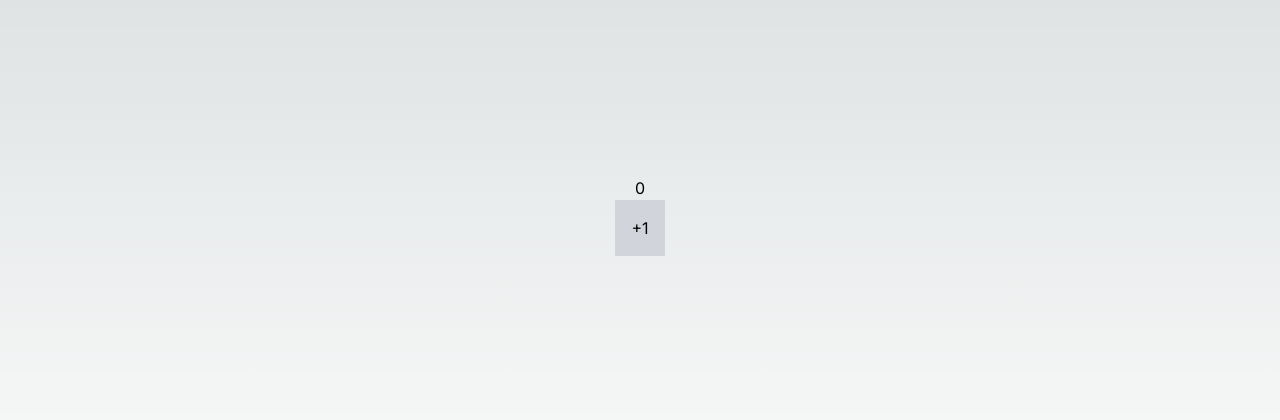
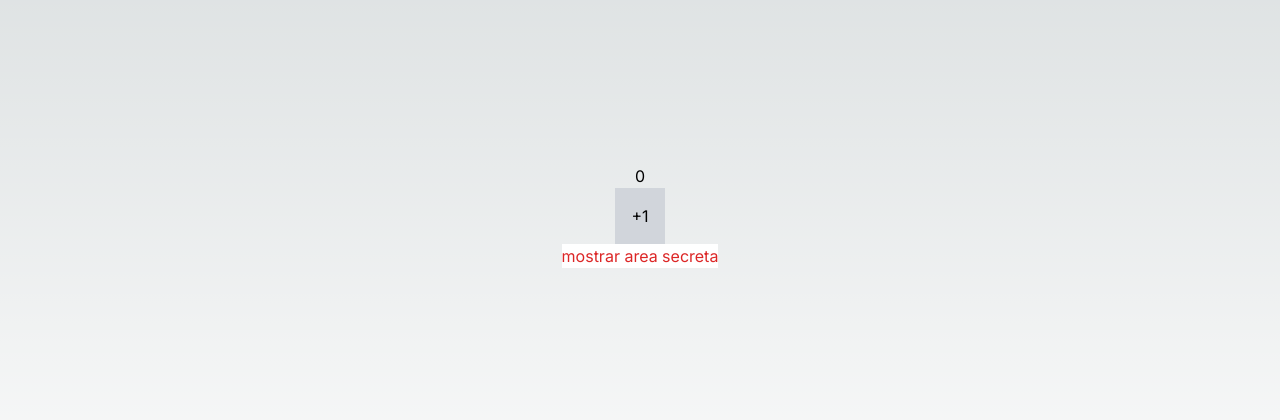
Before and after one commit to newtoncutrim/react-next, a Next.js app: page / in a window 1280 px wide. Shown: the part 184-604 px from the top of the page. Built offline with nearby package versions, Linux system fonts and the light colour scheme.

Commit message:
ajuste state

```diff
--- a/src/app/page.tsx
+++ b/src/app/page.tsx
@@ -46,11 +46,18 @@ const Page = () => {
     setNum(num + 1);
   }
 
+  const [show, setShowSecret] = useState(false);
+  function showSecret(){
+    setShowSecret(!show);
+  }
 
   return (
     <div className="container mx-auto w-screen h-screen justify-center items-center flex flex-col">
       <p>{num}</p>
       <button onClick={click} className='bg-gray-300 p-4 justify-center items-center'>+1</button>
+
+      <button className='bg-white text-red-600' onClick={showSecret}>{show ? 'esconder aria secreta ' : 'mostrar area secreta'}</button>
+      { show && <div className='bg-slate-200 rounded-md p-3'>area secreta </div>}
       {/* <h1>Form de Login</h1>
       <form onSubmit={click}>
         <label htmlFor="nome" >Nome:</label><br />
```
